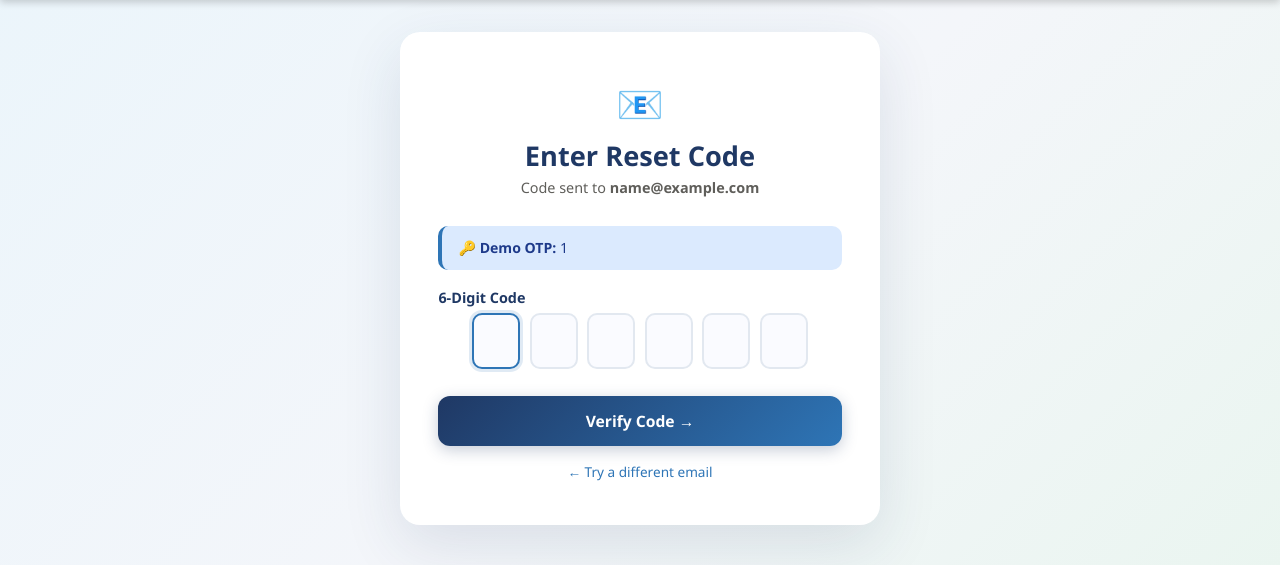
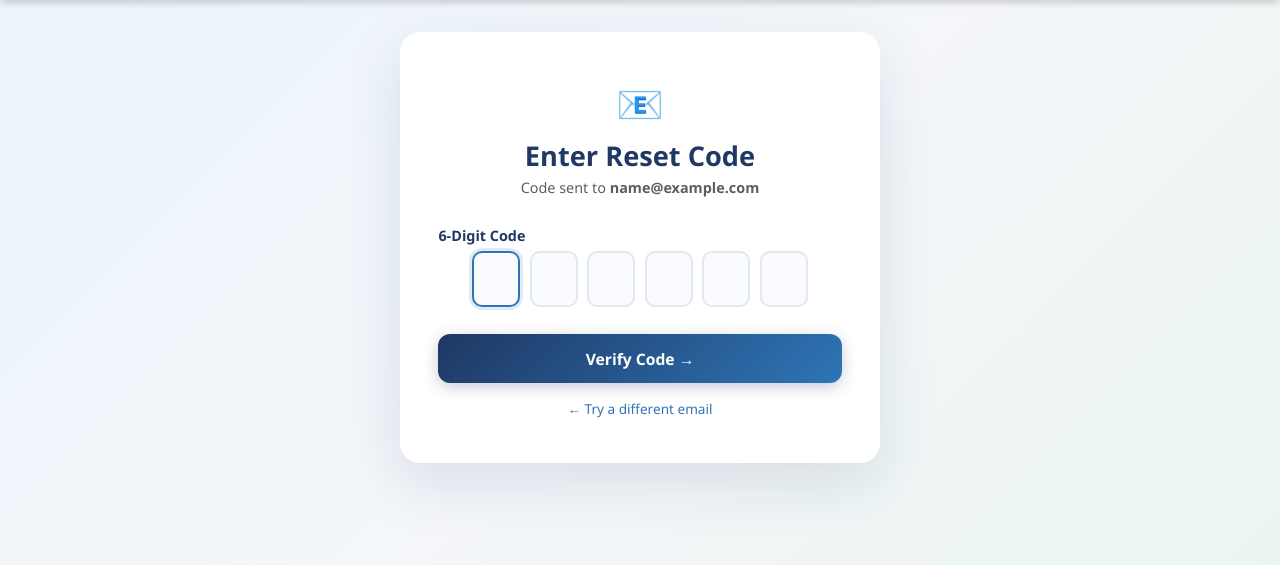
Before and after one commit to IsmailMunsir/scholarship_predictor, a Flask app: page /auth/reset-otp in a window 1280 px wide. Shown: the part 58-623 px from the top of the page. Run offline with Flask 3, Linux system fonts and the light colour scheme; the visitor is signed in with stand-in values (Sample User, id 1).

Commit message:
Enable real email OTP for forgot password flow, remove demo OTP display

```diff
--- a/templates/auth/reset_otp.html
+++ b/templates/auth/reset_otp.html
@@ -20,11 +20,7 @@
     </div>
     {% endif %}
 
-    {% if demo_otp %}
-    <div class="form-alert alert-info">
-      🔑 <strong>Demo OTP:</strong> {{ demo_otp }}
-    </div>
-    {% endif %}
+
 
     <form method="POST"
           action="{{ url_for('auth.reset_otp') }}"
```
